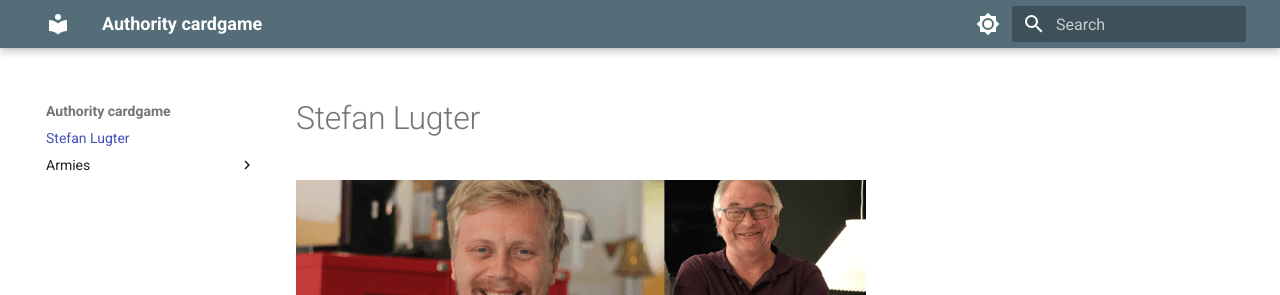
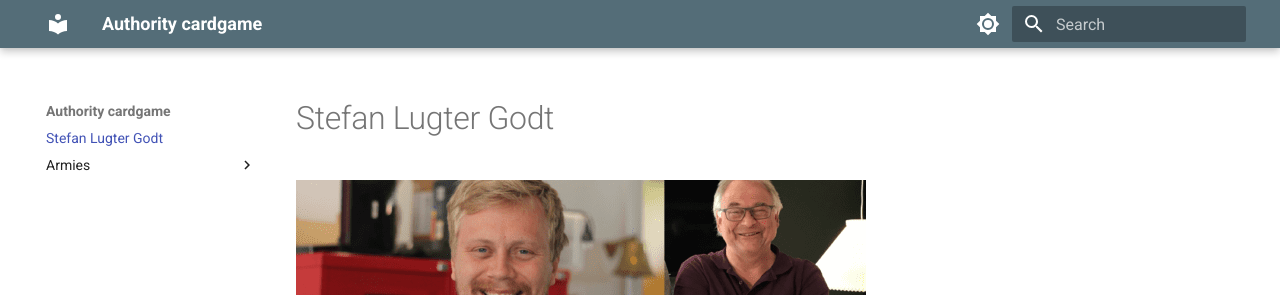
Before and after one commit to Authority-cardgame/Authority-cardgame.github.io, an MkDocs documentation site: the page built from docs/index.md, in a window 1280 px wide and 1034 px high. Shown: the top 295 px of the window. Built offline with MkDocs 1.6.1 and Material for MkDocs 9.7.7, drawn with Linux system fonts in a browser that asks for light colours.

```diff
--- a/docs/index.md
+++ b/docs/index.md
@@ -1,5 +1,5 @@
 
-# Stefan Lugter
+# Stefan Lugter Godt
 
 ![Stefan lugter hårdt ](img/stefan_lugter.png)
 
```
